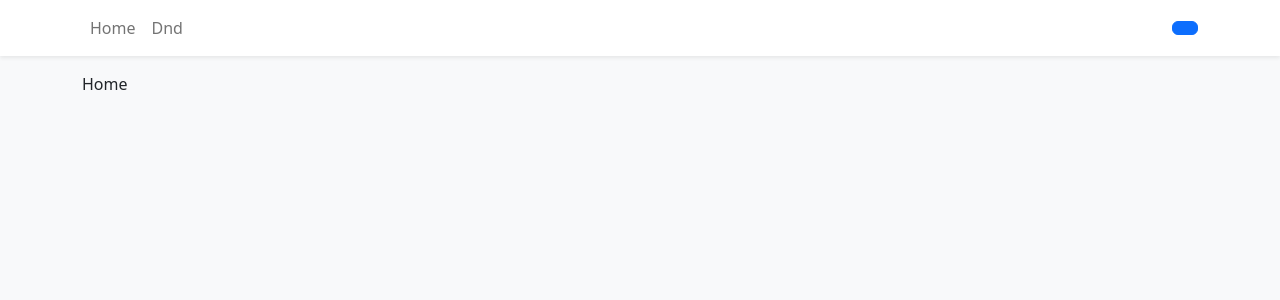
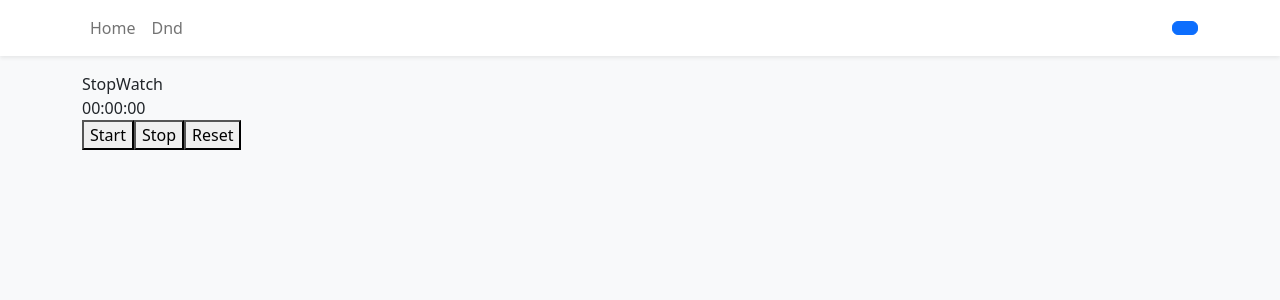
Before and after one commit to Jarvisjia654/CISC275-team10-project, a React (Create React App) app: page / in a window 1280 px wide. Shown: the top 300 px of the page. Built offline with nearby package versions, Linux system fonts and the light colour scheme.

Commit message:
add a stopwatch

```diff
--- /dev/null
+++ b/src/components/StopWatch.tsx
@@ -0,0 +1,33 @@
+import { useState, useEffect } from "react";
+
+const Stopwatch = () => {
+    const [time, setTime] = useState(0);
+    const [running, setRunning] = useState(false);
+    useEffect(() => {
+      let interval: string | number | NodeJS.Timeout | undefined;
+      if (running) {
+        interval = setInterval(() => {
+          setTime((prevTime) => prevTime + 10);
+        }, 10);
+      } else if (!running) {
+        clearInterval(interval);
+      }
+      return () => clearInterval(interval);
+    }, [running]);
+    return (
+      <div className="stopwatch">
+        <div className="numbers">
+          <span>{("0" + Math.floor((time / 60000) % 60)).slice(-2)}:</span>
+          <span>{("0" + Math.floor((time / 1000) % 60)).slice(-2)}:</span>
+          <span>{("0" + ((time / 10) % 100)).slice(-2)}</span>
+        </div>
+        <div className="buttons">
+          <button onClick={() => setRunning(true)}>Start</button>
+          <button onClick={() => setRunning(false)}>Stop</button>
+          <button onClick={() => setTime(0)}>Reset</button>
+        </div>
+      </div>
+    );
+  };
+
+export default Stopwatch;
--- a/src/pages/Home.tsx
+++ b/src/pages/Home.tsx
@@ -1,8 +1,12 @@
 import React from 'react'
+import Stopwatch from '../components/StopWatch'
 
 function Home() {
   return (
-    <div>Home</div>
+    <div className="Home">
+      StopWatch
+      <Stopwatch />
+    </div>
   )
 }
 export default Home;
```
